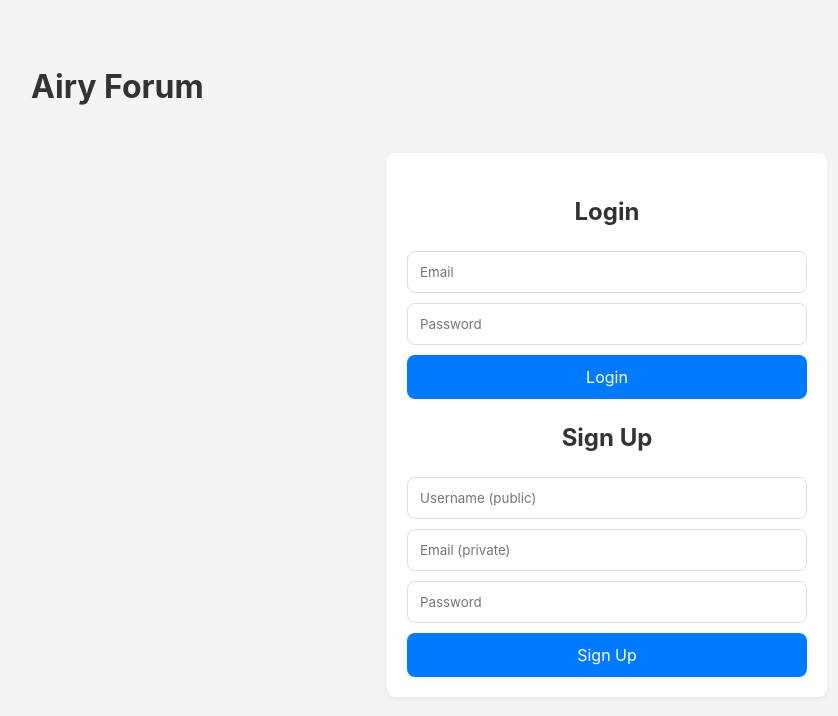
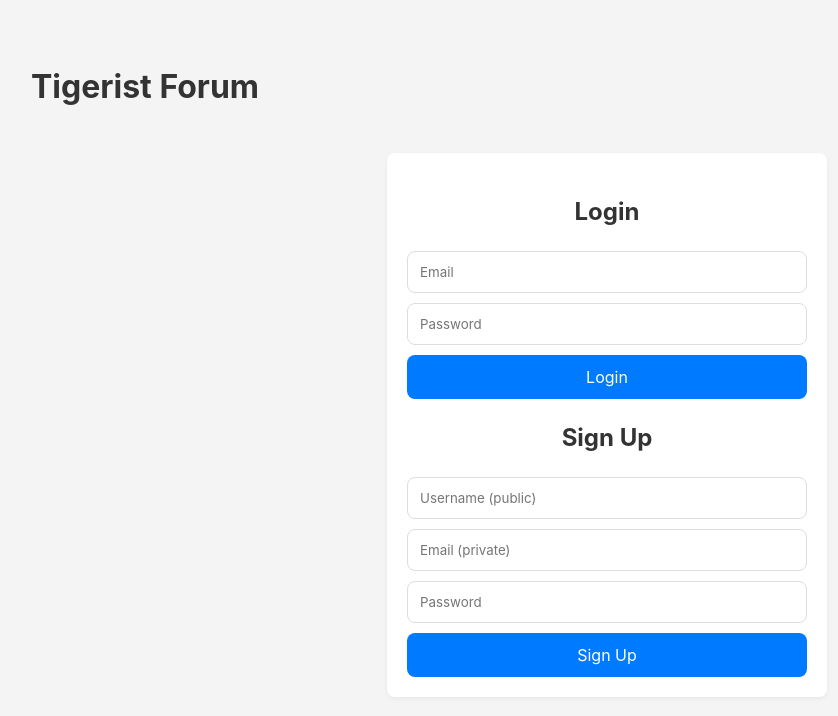
Before and after one commit to TopHatPotatoe/Airy, a plain HTML site: page index.html in a window 1280 px wide. Shown: the whole page, without its empty margins (33-871 px from the left). Drawn offline with Linux system fonts and the light colour scheme; no server answers.

Commit message:
Update index.html

```diff
--- a/index.html
+++ b/index.html
@@ -3,7 +3,7 @@
 <head>
     <meta charset="UTF-8">
     <meta name="viewport" content="width=device-width, initial-scale=1.0">
-    <title>Airy Forum</title>
+    <title>Tigerist Forum</title>
     <style>
         :root {
             /* Light Theme (Default) */
@@ -115,7 +115,7 @@
                 <button id="logout-button">Logout</button>
             </span>
         </div>
-        <h1>Airy Forum</h1>
+        <h1>Tigerist Forum</h1>
 
         <!-- AUTHENTICATION -->
         <div id="auth-container">
```
